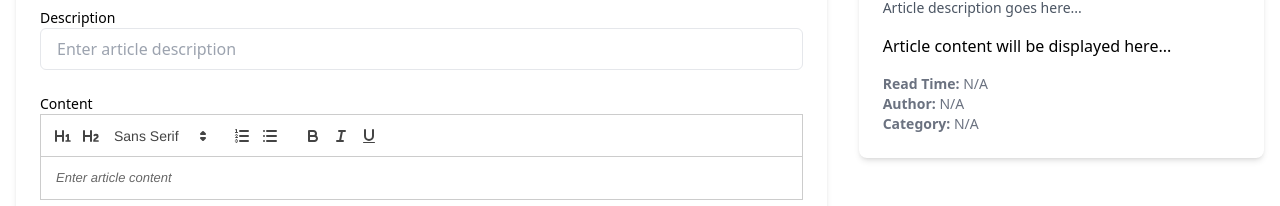
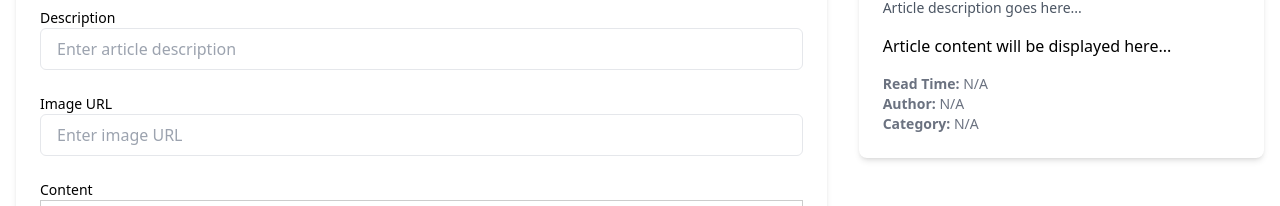
Before and after one commit to ericnabofa/digs.devmole, a Next.js app in the folder frontend/: page /post-articles in a window 1280 px wide. Shown: the part 254-460 px from the top of the page. Built offline with nearby package versions, Linux system fonts and the light colour scheme; no server answers.

Commit message:
adds image_url to article table and updates article model on the backend as well as the pages on the frontend to effect this

```diff
--- a/frontend/pages/articles/[id].jsx
+++ b/frontend/pages/articles/[id].jsx
@@ -101,6 +101,13 @@ export default function ArticleDetail() {
                     <div className="container mx-auto px-4 py-12">
                         {/* Display the main article */}
                         <Card>
+                            {article.image_url && (
+                                <img
+                                    src={article.image_url}
+                                    alt={article.name}
+                                    className="w-full h-64 object-cover rounded-t-md"
+                                />
+                            )}
                             <CardContent>
                                 <h1 className="text-3xl font-bold mb-4">{article.name}</h1>
                                 <div className="flex items-center text-muted-foreground text-sm mb-4">
--- a/frontend/pages/index.jsx
+++ b/frontend/pages/index.jsx
@@ -17,7 +17,7 @@ export default function Home() {
     const announcements = [
         {
             id: 1,
-            title:'New Article Coming soon',
+            title: 'New Article Coming soon',
             description: 'Stay tuned for our upcoming article on AI development.',
             date: '2024-09-22',
             image: '/images/announcement1.png'
@@ -25,14 +25,14 @@ export default function Home() {
 
         {
             id: 2,
-            title:'PHP LARAVEL Updates',
+            title: 'PHP LARAVEL Updates',
             description: 'Stunning Property management site for house owners and property agents curated on php laravel.',
             date: '2024-09-26',
             image: '/images/announcement2.png'
         },
         {
             id: 3,
-            title:'C# DOTNET Highlights',
+            title: 'C# DOTNET Highlights',
             description: 'Exciting online jobs board built on c# dotnet.',
             date: '2024-10-15',
             image: '/images/announcement3.png'
@@ -65,9 +65,16 @@ export default function Home() {
                         <div className="grid grid-cols-1 sm:grid-cols-2 lg:grid-cols-3 gap-8 ">
                             {articles.map(article => (
                                 <Card key={article.id}>
+                                    {article.image_url && (
+                                        <img
+                                            src={article.image_url}
+                                            alt={article.name}
+                                            className="w-full h-48 object-cover rounded-t-md"
+                                        />
+                                    )}
                                     <CardContent>
                                         <h3 className="text-xl font-bold mb-2">{article.name}</h3>
-                                        <p className="text-muted-foreground mb-4">{article.description.slice(0,100)}...</p>
+                                        <p className="text-muted-foreground mb-4">{article.description.slice(0, 100)}...</p>
                                         <div className="flex items-center text-muted-foreground text-sm mb-4">
                                             <UserIcon className="w-4 h-4 mr-2" />
                                             <span>{article.author_name}</span>
@@ -78,7 +85,7 @@ export default function Home() {
                                         </div>
                                         <Link href={`/articles/${article.id}`} className="inline-flex items-center text-primary hover
                                         :underline"> Read More
-                                                <ArrowRightIcon className="ml-2 h-4 w-4" />
+                                            <ArrowRightIcon className="ml-2 h-4 w-4" />
                                         </Link>
                                     </CardContent>
                                 </Card>
@@ -95,9 +102,9 @@ export default function Home() {
                             {announcements.map(announcement => (
                                 <Card key={announcement.id}>
                                     <img
-                                    src={announcement.image}
-                                    alt={announcement.title}
-                                    className="w-full h-48 object-cover rounded-t-md"
+                                        src={announcement.image}
+                                        alt={announcement.title}
+                                        className="w-full h-48 object-cover rounded-t-md"
                                     />
                                     <CardContent>
                                         <h3 className="text-lg font-semibold">{announcement.title}</h3>
--- a/frontend/pages/post-articles.jsx
+++ b/frontend/pages/post-articles.jsx
@@ -7,8 +7,8 @@ import { Input } from '@/components/ui/Input';
 import { Label } from '@/components/ui/Label';
 import { Button } from '@/components/ui/Button';
 import parse from 'html-react-parser';
-import Header from '@/components/Header'; // Import Header
-import Footer from '@/components/Footer'; // Import Footer
+import Header from '@/components/Header';
+import Footer from '@/components/Footer';
 
 // Dynamically import ReactQuill
 const ReactQuill = dynamic(() => import('react-quill'), { ssr: false });
@@ -24,11 +24,12 @@ const modules = {
 };
 
 // Regular expression to detect image URLs
-const imageUrlRegex = /(https?:\/\/.*\.(?:png|jpg|jpeg|gif|webp))/gi;
+const imageUrlRegex = /(https?:\/\/.*\.(?:png|jpg|jpeg|gif))/gi;
 
 export default function PostArticle() {
   const [name, setName] = useState('');
   const [description, setDescription] = useState('');
+  const [imageUrl, setImageUrl] = useState(''); // New state for image URL
   const [content, setContent] = useState('');
   const [readTime, setReadTime] = useState('');
   const [authorId, setAuthorId] = useState('');
@@ -102,6 +103,7 @@ export default function PostArticle() {
       const response = await axios.post('http://localhost:5000/api/articles', {
         name,
         description,
+        imageUrl, // Include imageUrl in the request body
         content,
         readTime,
         authorId,
@@ -112,6 +114,7 @@ export default function PostArticle() {
         // Reset form fields
         setName('');
         setDescription('');
+        setImageUrl('');
         setContent('');
         setReadTime('');
         setAuthorId('');
@@ -155,6 +158,16 @@ export default function PostArticle() {
                         value={description}
                         onChange={(e) => setDescription(e.target.value)}
                         placeholder="Enter article description"
+                        required
+                      />
+                    </div>
+                    <div>
+                      <Label htmlFor="imageUrl">Image URL</Label>
+                      <Input
+                        id="imageUrl"
+                        value={imageUrl}
+                        onChange={(e) => setImageUrl(e.target.value)}
+                        placeholder="Enter image URL"
                         required
                       />
                     </div>
@@ -233,6 +246,13 @@ export default function PostArticle() {
               <CardContent>
                 <h2 className="text-xl font-semibold mb-4">Article Preview</h2>
                 <div>
+                  {imageUrl && (
+                    <img
+                      src={imageUrl}
+                      alt="Article Image"
+                      className="max-w-full h-auto mb-4"
+                    />
+                  )}
                   <h3 className="text-2xl font-bold">
                     {name || 'Article Title'}
                   </h3>
```
